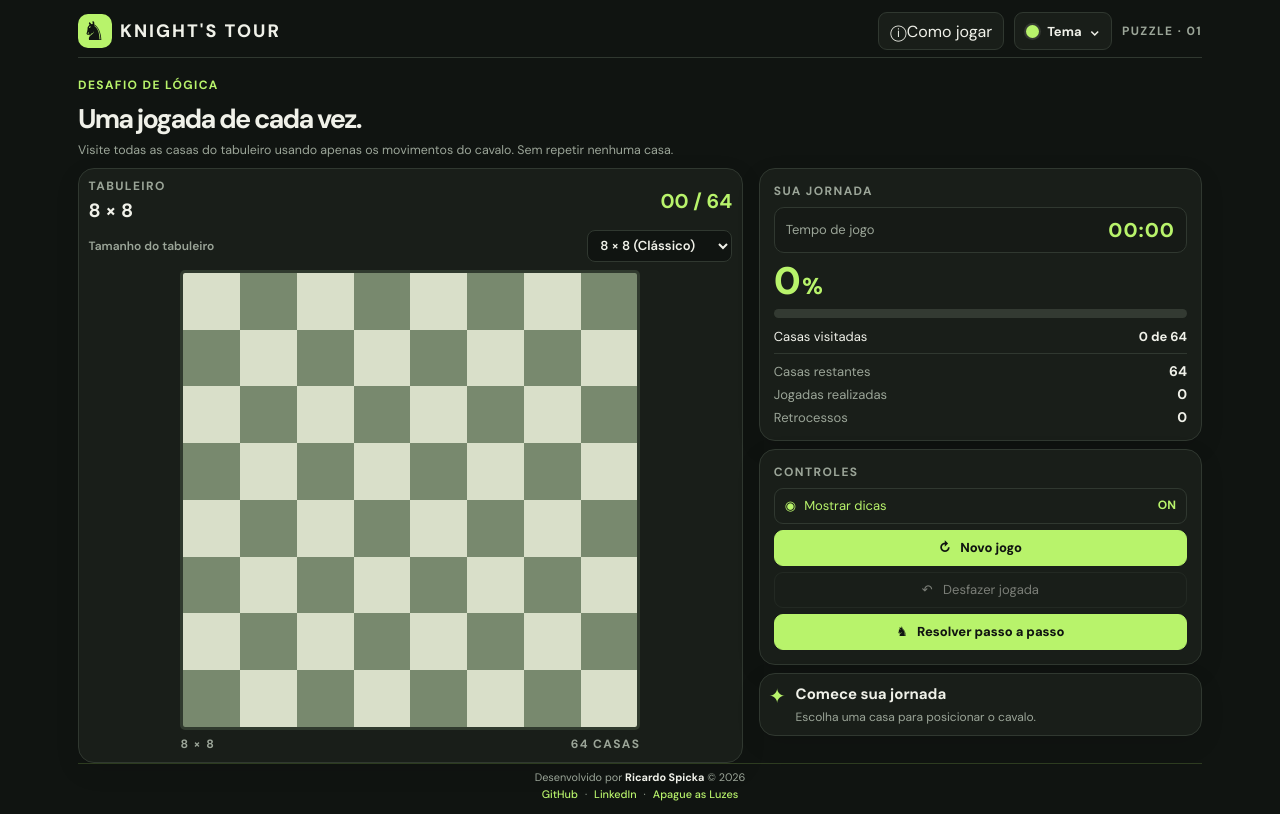
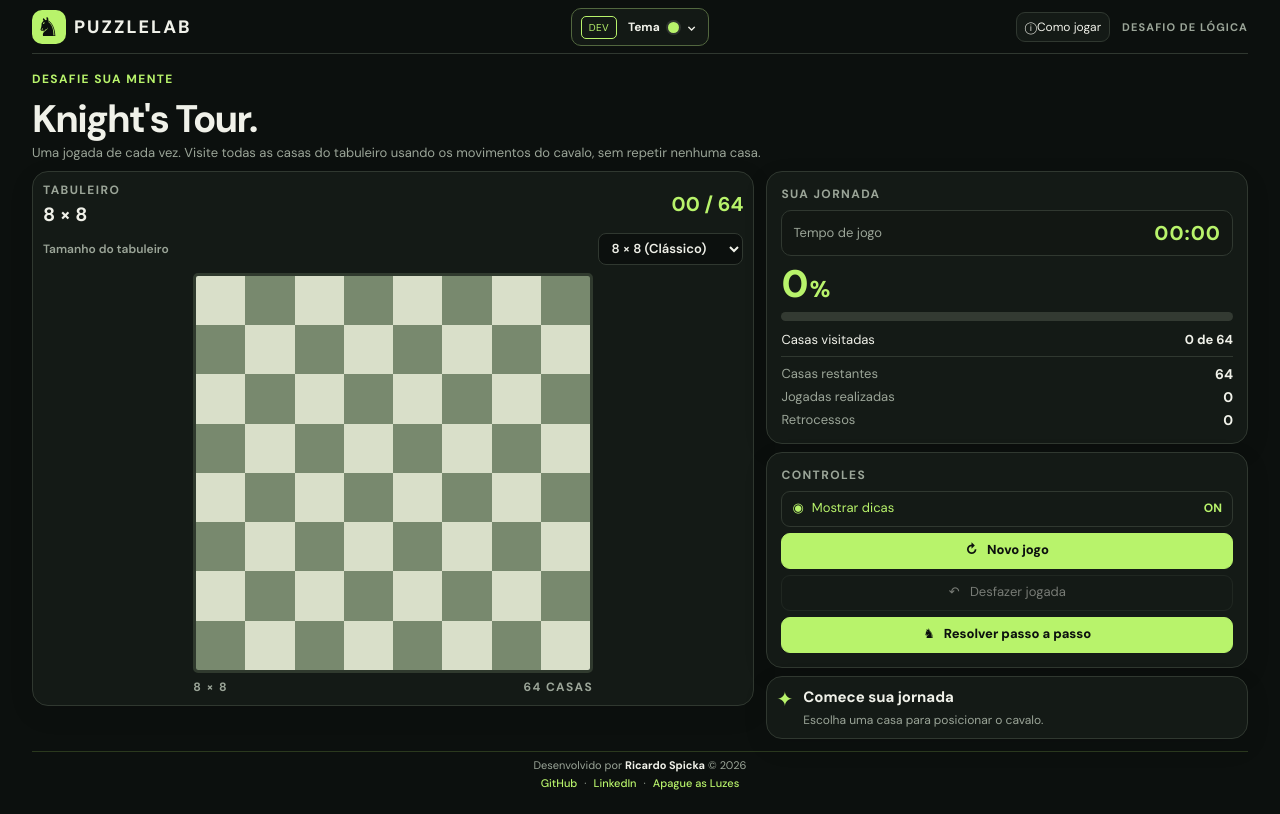
Before and after one commit to RicardoSpicka/knight-tour, a React (Vite) app: page / in a window 1280 px wide. Built offline with nearby package versions, Linux system fonts and the light colour scheme.

Commit message:
style: padroniza temas e layout do PuzzleLab

```diff
--- a/src/App.css
+++ b/src/App.css
@@ -1,22 +1,124 @@
 /* KNIGHT'S TOUR — CSS consolidado: responsividade, temas e congratulações */
-:root{color-scheme:dark;font-synthesis:none;text-rendering:optimizeLegibility;-webkit-font-smoothing:antialiased;-moz-osx-font-smoothing:grayscale;background:#101411}
+
+/* Fundo global acompanha a paleta selecionada; página pode crescer e rolar. */
+:root {
+  color-scheme: dark;
+  font-synthesis: none;
+  text-rendering: optimizeLegibility;
+  -webkit-font-smoothing: antialiased;
+  -moz-osx-font-smoothing: grayscale;
+  background: var(--page-bg, #0c100e);
+}
+html, body {
+  min-width: 320px;
+  min-height: 100%;
+  height: auto;
+  margin: 0;
+  overflow-x: clip;
+  overflow-y: auto;
+  scroll-behavior: smooth;
+  background: var(--page-bg, #0c100e);
+}
+#root {
+  width: 100%;
+  min-height: 100dvh;
+  height: auto;
+  overflow: visible;
+  background: transparent;
+}
+
 *,*::before,*::after{box-sizing:border-box}
-html{min-width:320px;min-height:100%;background:#101411;scroll-behavior:smooth}
-body{min-width:320px;min-height:100vh;margin:0;background:#101411}
 button{font:inherit}
-#root{width:100%;min-height:100vh;min-height:100dvh;background:#101411}
 .app{
  --bg:#101411;--panel:#191e19;--border:#303830;--text:#f0f1e9;--muted:#9ba598;--accent:#b8f36b;
  display:flex;flex-direction:column;width:min(100%,1180px);min-height:100vh;min-height:100dvh;margin-inline:auto;
  padding:18px 28px max(14px,env(safe-area-inset-bottom));color:var(--text);background:var(--bg);transition:background-color 180ms ease,color 180ms ease
 }
-.app[data-theme="verde"]{--accent:#b8f36b;--bg:#101411;--panel:#191e19;--border:#303830;--text:#f0f1e9;--muted:#9ba598}
-.app[data-theme="roxo"]{--accent:#d19aff;--bg:#120e18;--panel:#1d1625;--border:#3b2b49;--text:#f5edf9;--muted:#b7a7c2}
-.app[data-theme="laranja"]{--accent:#ffb454;--bg:#19110a;--panel:#24190f;--border:#4b3420;--text:#fff2e2;--muted:#c5ad96}
-.app[data-theme="azul-claro"]{--accent:#56b4f5;--bg:#0b141d;--panel:#121f2b;--border:#294256;--text:#eaf5ff;--muted:#a1b8ca}
-.app[data-theme="grafite"]{--accent:#45e0d0;--bg:#101516;--panel:#1a2223;--border:#334344;--text:#edf7f6;--muted:#a3b8b6}
-.app[data-theme="areia"]{--accent:#d7b78a;--bg:#19150f;--panel:#252016;--border:#4b4030;--text:#f8f0e4;--muted:#c0b19b}
-.app[data-theme="rosa"]{--accent:#f08ab5;--bg:#190f16;--panel:#251721;--border:#4b2b3e;--text:#fff0f7;--muted:#c6a7b8}
+
+
+
+
+
+
+
+
+/* =========================================================
+   PALETAS COMPARTILHADAS COM APOGUE AS LUZES / PUZZLELAB
+   IDs mantidos para compatibilidade com App.tsx.
+   ========================================================= */
+.app[data-theme="verde"] {
+  --accent: #b8f36b;
+  --bg: #0c100e;
+  --panel: #141a16;
+  --border: #303830;
+  --text: #f0f1e9;
+  --muted: #9ba598;
+  --board-light: #d9dfc9;
+  --board-dark: #78896e;
+}
+.app[data-theme="roxo"] {
+  --accent: #d19aff;
+  --bg: #130d1b;
+  --panel: #21162e;
+  --border: #3b294e;
+  --text: #f5effa;
+  --muted: #b8a6c9;
+  --board-light: #e5d9ef;
+  --board-dark: #7c688e;
+}
+.app[data-theme="laranja"] {
+  --accent: #ffb454;
+  --bg: #191109;
+  --panel: #291d11;
+  --border: #4b3420;
+  --text: #fff5e8;
+  --muted: #c9b39a;
+  --board-light: #f3dfc4;
+  --board-dark: #9b7954;
+}
+.app[data-theme="azul-claro"] {
+  --accent: #2479b8;
+  --bg: #eaf4fb;
+  --panel: #ffffff;
+  --border: #c8deee;
+  --text: #19384c;
+  --muted: #557083;
+  --board-light: #f8fcff;
+  --board-dark: #b8d3e7;
+  color-scheme: light;
+}
+.app[data-theme="grafite"] {
+  --accent: #45e0d0;
+  --bg: #11171b;
+  --panel: #1b252b;
+  --border: #34464d;
+  --text: #edfafa;
+  --muted: #a8bbc0;
+  --board-light: #d2dfdf;
+  --board-dark: #53686d;
+}
+.app[data-theme="areia"] {
+  --accent: #8a6238;
+  --bg: #f4eee3;
+  --panel: #fffaf1;
+  --border: #dfd1bb;
+  --text: #3d3023;
+  --muted: #786957;
+  --board-light: #fffaf1;
+  --board-dark: #c6b59a;
+  color-scheme: light;
+}
+.app[data-theme="rosa"] {
+  --accent: #f08ab5;
+  --bg: #1d1018;
+  --panel: #2b1823;
+  --border: #4b2b3e;
+  --text: #fff0f7;
+  --muted: #c6a7b8;
+  --board-light: #f2d9e5;
+  --board-dark: #92677f;
+}
+
 .app .brand-icon{background:var(--accent);color:var(--bg)}
 .app .eyebrow,.app .move-count,.app .progress-number,.app .message-icon,.app .footer-links a{color:var(--accent)}
 .app .primary-button{background:var(--accent);border-color:var(--accent);color:var(--bg)}
@@ -54,8 +156,8 @@ button{font:inherit}
 .move-count{color:var(--accent);font-size:20px;font-weight:700;font-variant-numeric:tabular-nums}
 .board{display:grid;grid-template-columns:repeat(8,minmax(0,1fr));grid-template-rows:repeat(8,minmax(0,1fr));width:100%;aspect-ratio:1;overflow:hidden;border:3px solid #303a2e;border-radius:5px}
 .square{position:relative;display:flex;align-items:center;justify-content:center;width:100%;height:100%;min-width:0;min-height:0;margin:0;padding:0;overflow:hidden;border:0;border-radius:0;line-height:1;cursor:pointer;transition:filter 120ms ease,box-shadow 120ms ease}
-.square.light{background:#d9dfc9;color:#293227}
-.square.dark{background:#78896e;color:#f0f3e7}
+.square.light{background:var(--board-light,#d9dfc9);color:#293227}
+.square.dark{background:var(--board-dark,#78896e);color:var(--text)}
 .square:disabled{cursor:default}
 .square:not(:disabled):hover{filter:brightness(1.12)}
 .square.current{z-index:1;background:var(--accent);color:#182014;box-shadow:inset 0 0 0 3px #f4ffd9;transform:none}
@@ -610,59 +712,284 @@ button{font:inherit}
   }
 }
 
-/* Faz o fundo de toda a janela acompanhar o tema selecionado */
-html,
-body,
-#root {
-  background: #101411;
+
+/* Cabeçalho alinhado ao padrão do PuzzleLab: marca à esquerda, tema ao centro e identificação à direita. */
+.topbar {
+  display: grid;
+  grid-template-columns: minmax(0, 1fr) auto minmax(0, 1fr);
+  align-items: center;
+  gap: 16px;
+  min-height: 46px;
+  padding: 0 0 8px;
+  margin-bottom: 0;
+  border-bottom: 1px solid var(--border);
 }
 
-html:has(.app[data-theme="verde"]),
-body:has(.app[data-theme="verde"]),
-html:has(.app[data-theme="roxo"]),
-body:has(.app[data-theme="roxo"]),
-html:has(.app[data-theme="laranja"]),
-body:has(.app[data-theme="laranja"]),
-html:has(.app[data-theme="azul-claro"]),
-body:has(.app[data-theme="azul-claro"]),
-html:has(.app[data-theme="grafite"]),
-body:has(.app[data-theme="grafite"]),
-html:has(.app[data-theme="areia"]),
-body:has(.app[data-theme="areia"]),
-html:has(.app[data-theme="rosa"]),
-body:has(.app[data-theme="rosa"]) {
-  background: var(--page-theme-bg, #101411);
+.topbar .brand {
+  justify-self: start;
+  min-width: 0;
 }
 
-/* Cor de fundo externa para cada tema */
-body:has(.app[data-theme="verde"]) {
-  background: #101411;
+.header-theme {
+  display: flex;
+  align-items: center;
+  justify-content: center;
+  gap: 8px;
+  padding: 4px 9px;
+  border: 1px solid color-mix(in srgb, var(--accent) 25%, var(--border));
+  border-radius: 10px;
+  background: color-mix(in srgb, var(--panel) 85%, var(--bg));
 }
 
-body:has(.app[data-theme="roxo"]) {
-  background: #120e18;
+.header-dev-badge {
+  display: inline-flex;
+  align-items: center;
+  justify-content: center;
+  min-height: 23px;
+  padding: 2px 7px;
+  border: 1px solid var(--accent);
+  border-radius: 5px;
+  color: var(--accent);
+  font-size: 10px;
+  letter-spacing: 0.4px;
 }
 
-body:has(.app[data-theme="laranja"]) {
-  background: #19110a;
+.header-theme .theme-toggle {
+  display: flex;
+  align-items: center;
+  gap: 8px;
+  min-height: 28px;
+  padding: 2px 3px;
+  border: 0;
+  background: transparent;
+  font-size: 12px;
 }
 
-body:has(.app[data-theme="azul-claro"]) {
-  background: #0b141d;
+.header-theme .theme-swatch-current {
+  display: inline-block;
+  width: 11px;
+  height: 11px;
+  flex: 0 0 11px;
+  border-radius: 50%;
 }
 
-body:has(.app[data-theme="grafite"]) {
-  background: #101516;
+.header-right {
+  display: flex;
+  align-items: center;
+  justify-content: flex-end;
+  gap: 12px;
+  min-width: 0;
 }
 
-body:has(.app[data-theme="areia"]) {
-  background: #19150f;
+.header-right .version {
+  white-space: nowrap;
+  font-size: 11px;
+  letter-spacing: 1.1px;
 }
 
-body:has(.app[data-theme="rosa"]) {
-  background: #190f16;
+.header-right .rules-button {
+  min-height: 30px;
+  padding: 4px 8px;
+  white-space: nowrap;
+  font-size: 12px;
 }
 
-#root {
-  background: transparent;
+@media (max-width: 700px) {
+  .topbar {
+    grid-template-columns: minmax(0, 1fr) auto;
+    row-gap: 8px;
+  }
+
+  .header-theme {
+    grid-column: 1 / -1;
+    grid-row: 2;
+    justify-self: center;
+  }
+
+  .header-right {
+    grid-column: 2;
+    grid-row: 1;
+    gap: 7px;
+  }
+
+  .header-right .version {
+    display: none;
+  }
+
+  .header-right .rules-button {
+    font-size: 11px;
+    padding: 4px 6px;
+  }
+
+  .brand {
+    font-size: 14px;
+    letter-spacing: 1px;
+  }
+
+  .brand-icon {
+    width: 30px;
+    height: 30px;
+    flex-basis: 30px;
+    font-size: 22px;
+  }
 }
+
+
+/* O fundo fora de .app também acompanha o tema atual. */
+html:has(.app[data-theme="verde"]), body:has(.app[data-theme="verde"]) { --page-bg: #0c100e; }
+html:has(.app[data-theme="roxo"]), body:has(.app[data-theme="roxo"]) { --page-bg: #130d1b; }
+html:has(.app[data-theme="laranja"]), body:has(.app[data-theme="laranja"]) { --page-bg: #191109; }
+html:has(.app[data-theme="azul-claro"]), body:has(.app[data-theme="azul-claro"]) { --page-bg: #eaf4fb; }
+html:has(.app[data-theme="grafite"]), body:has(.app[data-theme="grafite"]) { --page-bg: #11171b; }
+html:has(.app[data-theme="areia"]), body:has(.app[data-theme="areia"]) { --page-bg: #f4eee3; }
+html:has(.app[data-theme="rosa"]), body:has(.app[data-theme="rosa"]) { --page-bg: #1d1018; }
+
+/* Revisão de layout: rodapé no fluxo normal e altura de página sem corte. */
+.app {
+  height: auto;
+  min-height: 100dvh;
+  overflow: visible;
+  flex: 0 0 auto;
+  padding-bottom: max(12px, env(safe-area-inset-bottom));
+}
+.footer {
+  position: static;
+  flex: 0 0 auto;
+  margin-top: auto;
+  padding-bottom: max(12px, env(safe-area-inset-bottom));
+}
+
+/* Em desktop, reservar espaço vertical para cabeçalho, introdução, painéis e rodapé. */
+@media (min-width: 901px) {
+  .app {
+    width: min(100%, 1440px);
+    padding-inline: clamp(16px, 2.5vw, 36px);
+  }
+
+  .game-layout {
+    min-width: 0;
+    align-items: start;
+  }
+
+  .board-panel {
+    min-width: 0;
+  }
+
+  .board {
+    width: 100%;
+    max-width: min(620px, calc(100dvh - 425px));
+    margin-inline: auto;
+  }
+
+  .board-coordinates {
+    width: min(100%, min(620px, calc(100dvh - 425px)));
+    margin-inline: auto;
+  }
+
+  .footer {
+    margin-top: auto;
+    padding-top: 8px;
+    padding-bottom: max(12px, env(safe-area-inset-bottom));
+  }
+}
+
+/* Notebook / janela de menor altura: compacta sem cortar o rodapé. */
+@media (min-width: 901px) and (max-height: 850px) {
+  .app {
+    padding-top: 8px;
+    padding-bottom: 6px;
+  }
+
+  .topbar {
+    padding-bottom: 7px;
+  }
+
+  .hero {
+    padding-top: 5px;
+    padding-bottom: 8px;
+  }
+
+  .hero h1 {
+    margin: 5px 0;
+    font-size: clamp(28px, 3vw, 40px);
+  }
+
+  .subtitle {
+    font-size: 13px;
+    line-height: 1.4;
+  }
+
+  .game-layout {
+    gap: 12px;
+  }
+
+  .board-panel {
+    padding: 10px;
+  }
+
+  .board {
+    max-width: min(600px, calc(100dvh - 400px));
+  }
+
+  .board-coordinates {
+    width: min(100%, min(600px, calc(100dvh - 400px)));
+  }
+
+  .footer {
+    padding-top: 6px;
+    padding-bottom: 4px;
+    font-size: 11px;
+  }
+}
+
+@media (min-width: 901px) and (max-height: 650px) {
+  .subtitle {
+    display: none;
+  }
+
+  .hero {
+    padding-top: 3px;
+    padding-bottom: 5px;
+  }
+
+  .hero h1 {
+    font-size: 27px;
+  }
+
+  .board {
+    max-width: min(540px, calc(100dvh - 300px));
+  }
+
+  .board-coordinates {
+    width: min(100%, min(540px, calc(100dvh - 300px)));
+  }
+
+  .status-card,
+  .action-card,
+  .message-card {
+    padding: 8px;
+  }
+
+  .sidebar {
+    gap: 7px;
+  }
+
+  .footer {
+    padding-top: 4px;
+    font-size: 10px;
+  }
+}
+
+/* Tema claro: controles, texto e tabuleiro mantêm contraste. */
+.app[data-theme="azul-claro"],
+.app[data-theme="areia"] {
+  color-scheme: light;
+}
+.app[data-theme="azul-claro"] .square.current,
+.app[data-theme="areia"] .square.current {
+  color: #fff;
+}
+.app[data-theme="azul-claro"] .primary-button,
+.app[data-theme="areia"] .primary-button {
+  color: #fff;
+}
--- a/src/App.tsx
+++ b/src/App.tsx
@@ -100,11 +100,11 @@ function getUnreachableSquares(
 
 const THEMES = [
   { id: 'verde', name: 'Verde', color: '#b8f36b' },
-  { id: 'roxo', name: 'Roxo', color: '#d19aff' },
-  { id: 'laranja', name: 'Laranja', color: '#ffb454' },
-  { id: 'azul-claro', name: 'Azul-claro', color: '#56b4f5' },
+  { id: 'roxo', name: 'Roxo Arcade', color: '#d19aff' },
+  { id: 'laranja', name: 'Laranja Solar', color: '#ffb454' },
+  { id: 'azul-claro', name: 'Azul Gelo', color: '#2479b8' },
   { id: 'grafite', name: 'Grafite', color: '#45e0d0' },
-  { id: 'areia', name: 'Areia', color: '#d7b78a' },
+  { id: 'areia', name: 'Areia', color: '#8a6238' },
   { id: 'rosa', name: 'Rosa', color: '#f08ab5' },
 ]
 
@@ -311,19 +311,11 @@ function App() {
       <header className="topbar">
         <div className="brand">
           <span className="brand-icon">♞</span>
-          <span>KNIGHT'S TOUR</span>
+          <span>PUZZLELAB</span>
         </div>
 
-        <div className="topbar-actions">
-          <button
-            type="button"
-            className="rules-button"
-            onClick={() => setShowRules(true)}
-          >
-            <span aria-hidden="true">ⓘ</span>
-            Como jogar
-          </button>
-
+        <div className="header-theme">
+          <span className="header-dev-badge">DEV</span>
           <div className="theme-picker">
             <button
               type="button"
@@ -332,12 +324,12 @@ function App() {
               aria-haspopup="true"
               onClick={() => setShowThemeMenu((open) => !open)}
             >
+              Tema
               <span
                 className="theme-swatch-current"
                 style={{ backgroundColor: THEMES.find((item) => item.id === theme)?.color }}
                 aria-hidden="true"
               />
-              Tema
               <span aria-hidden="true">⌄</span>
             </button>
             {showThemeMenu && (
@@ -362,19 +354,28 @@ function App() {
               </div>
             )}
           </div>
+        </div>
 
-          <span className="version">PUZZLE · 01</span>
+        <div className="header-right">
+          <button
+            type="button"
+            className="rules-button"
+            onClick={() => setShowRules(true)}
+          >
+            <span aria-hidden="true">ⓘ</span>
+            Como jogar
+          </button>
+          <span className="version">DESAFIO DE LÓGICA</span>
         </div>
       </header>
 
       <section className="hero">
-        <p className="eyebrow">DESAFIO DE LÓGICA</p>
+        <p className="eyebrow">DESAFIE SUA MENTE</p>
 
-        <h1>Uma jogada de cada vez.</h1>
+        <h1>Knight's Tour.</h1>
 
         <p className="subtitle">
-          Visite todas as casas do tabuleiro usando apenas
-          os movimentos do cavalo. Sem repetir nenhuma casa.
+          Uma jogada de cada vez. Visite todas as casas do tabuleiro usando os movimentos do cavalo, sem repetir nenhuma casa.
         </p>
       </section>
 
@@ -873,7 +874,7 @@ function App() {
             LinkedIn
           </a>
           <span aria-hidden="true">·</span>
-          <a href="https://github.com/RicardoSpicka" target="_blank" rel="noopener noreferrer">
+          <a href="https://apague-as-luzes.vercel.app/" target="_blank" rel="noopener noreferrer">
             Apague as Luzes
           </a>
         </div>
```
